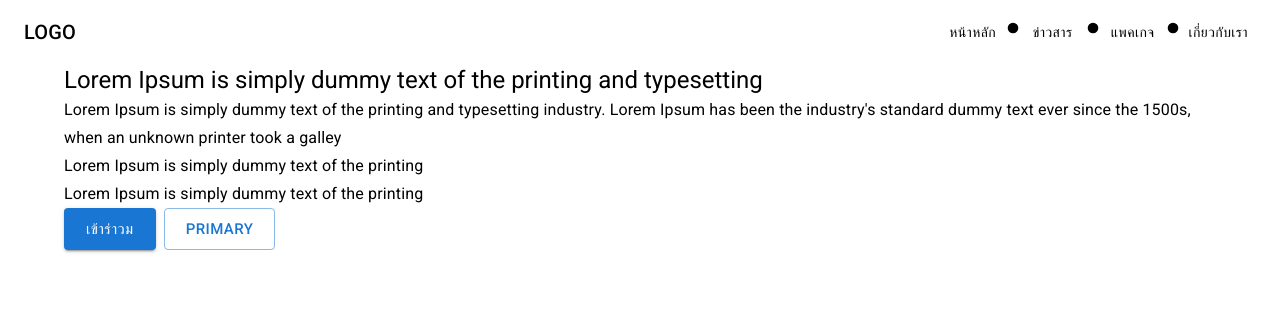
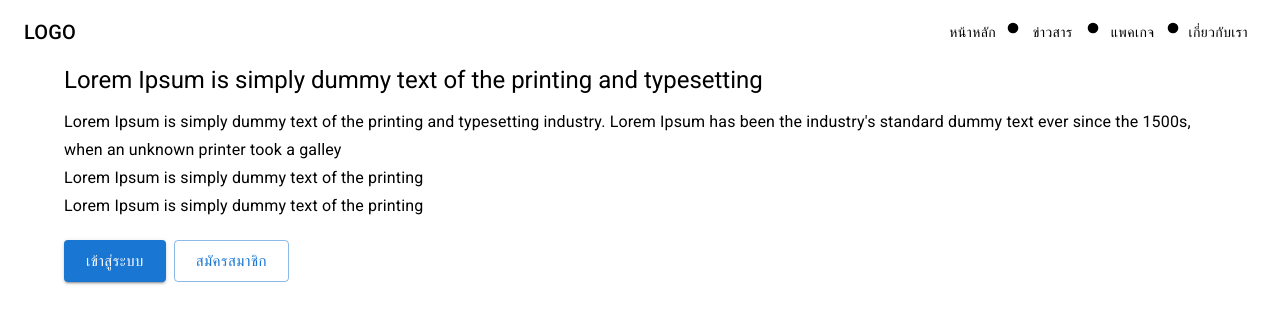
Before and after one commit to thanakorn1999/-restaurant_website, a React (Create React App) app: page / in a window 1280 px wide. Shown: the top 324 px of the page. Built offline with nearby package versions, Linux system fonts and the light colour scheme.

Commit message:
update home page : add link

```diff
--- a/package.json
+++ b/package.json
@@ -5,6 +5,7 @@
   "dependencies": {
     "@emotion/react": "^11.10.5",
     "@emotion/styled": "^11.10.5",
+    "@mui/icons-material": "^5.11.0",
     "@mui/material": "^5.11.0",
     "@testing-library/jest-dom": "^5.16.5",
     "@testing-library/react": "^13.4.0",
--- a/src/App.js
+++ b/src/App.js
@@ -4,6 +4,8 @@ import "./App.css";
 
 import { Home } from "./pages/Home";
 import { Login } from "./pages/Login";
+import { Register } from "./pages/Register";
+
 import { News } from "./pages/News/Index";
 import { NewsDetails } from "./pages/News/Details";
 import { Package } from "./pages/Package";
@@ -36,6 +38,7 @@ function App() {
         <Route path="/" element={<Navbar />}>
           <Route index element={<Home />}></Route>
           <Route path="login" element={<Login />}></Route>
+          <Route path="register" element={<Register />}></Route>
           <Route path="news">
             <Route index element={<News />}></Route>
             <Route path=":id" element={<NewsDetails />}></Route>
--- a/src/pages/Home.js
+++ b/src/pages/Home.js
@@ -6,6 +6,7 @@ import Button from "@mui/material/Button";
 import Paper from "@mui/material/Paper";
 import Grid from "@mui/material/Grid";
 import Typography from "@mui/material/Typography";
+import { Link } from "react-router-dom";
 const Item = styled(Paper)(({ theme }) => ({
   backgroundColor: theme.palette.mode === "dark" ? "#1A2027" : "#fff",
   ...theme.typography.body2,
@@ -23,7 +24,12 @@ export function Home() {
         <Typography variant="h5">
           Lorem Ipsum is simply dummy text of the printing and typesetting
         </Typography>
-        <Typography variant="subtitle1">
+        <Typography
+          variant="subtitle1"
+          sx={{
+            marginTop: 1.5,
+          }}
+        >
           Lorem Ipsum is simply dummy text of the printing and typesetting
           industry. Lorem Ipsum has been the industry's standard dummy text ever
           since the 1500s, when an unknown printer took a galley
@@ -34,15 +40,31 @@ export function Home() {
         <Typography variant="subtitle1">
           Lorem Ipsum is simply dummy text of the printing
         </Typography>
-        <Grid container spacing={1}>
+        <Grid
+          container
+          spacing={1}
+          sx={{
+            marginTop: 1.5,
+          }}
+        >
           <Grid item>
-            <Button variant="contained" size="large">
-              เข้าร่าวม
+            <Button
+              variant="contained"
+              size="large"
+              component={Link}
+              to="/login"
+            >
+              เข้าสู่ระบบ
             </Button>
           </Grid>
           <Grid item>
-            <Button variant="outlined" size="large">
-              Primary
+            <Button
+              variant="outlined"
+              size="large"
+              component={Link}
+              to="/register"
+            >
+              สมัครสมาชิก
             </Button>
           </Grid>
         </Grid>
```
Also changed, not shown: 2 other files (tests, documents, lock files or other folders).
